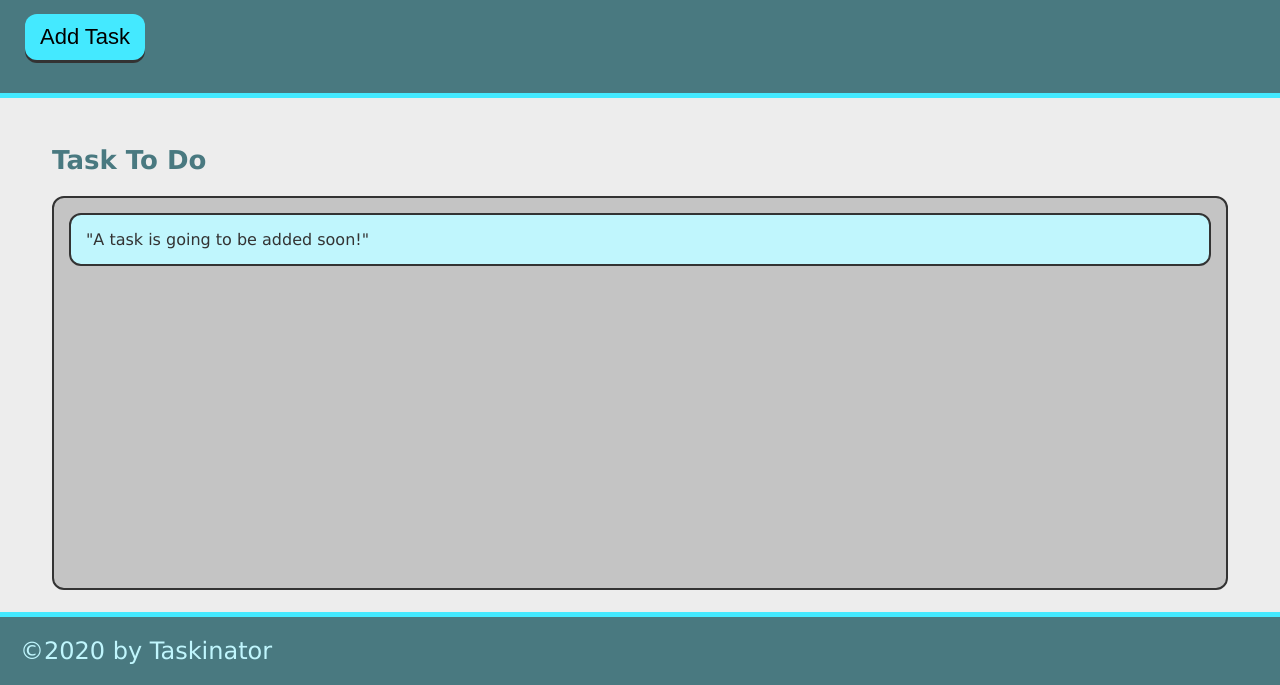
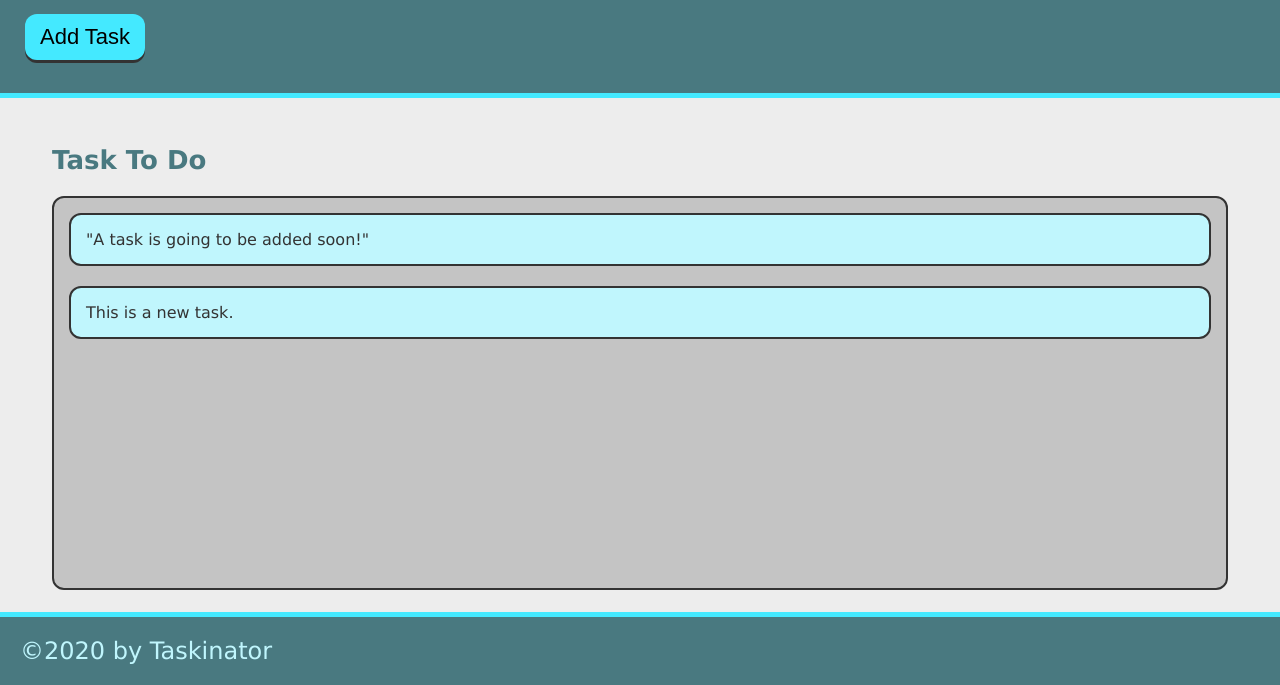
Before and after one commit to Acoleman37/taskinator, a plain HTML site: page index.html in a window 1280 px wide. Both pictures are taken after a click on the button "Add Task". Shown: the part 115-800 px from the top of the page. Drawn offline with Linux system fonts and the light colour scheme.

Commit message:
add ability to add task

```diff
--- a/assets/js/script.js
+++ b/assets/js/script.js
@@ -0,0 +1,11 @@
+var buttonEl = document.querySelector("#save-task");
+var tasksToDoEl = document.querySelector("#tasks-to-do");
+
+var createTaskHandler = function() {
+  var listItemEl = document.createElement("li");
+  listItemEl.className = "task-item";
+  listItemEl.textContent = "This is a new task.";
+  tasksToDoEl.appendChild(listItemEl);
+  };
+
+buttonEl.addEventListener("click", createTaskHandler);
--- a/index.html
+++ b/index.html
@@ -13,13 +13,13 @@
     <header>
         <h1 class="page-title">Taskinator</h1>
         <p>Click the button below to add a new task!</p>
-        <button class="btn">Add Task</button>
+        <button class="btn" id="save-task">Add Task</button>
     </header>
 
     <main class="page-content">
         <section class="task-list-wrapper">
             <h2 class="list-title">Task To Do</h2>
-            <ul class="task-list">
+            <ul class="task-list" id="tasks-to-do">
                 <li class="task-item">"A task is going to be added soon!"</li>
             </ul>
         </section>
@@ -28,6 +28,6 @@
     <footer>
         &copy;2020 by Taskinator
     </footer>
-    <script src="assets/js/script.js"></script>
+    <script src="./assets/js/script.js"></script>
 </body>
 </html>
```
